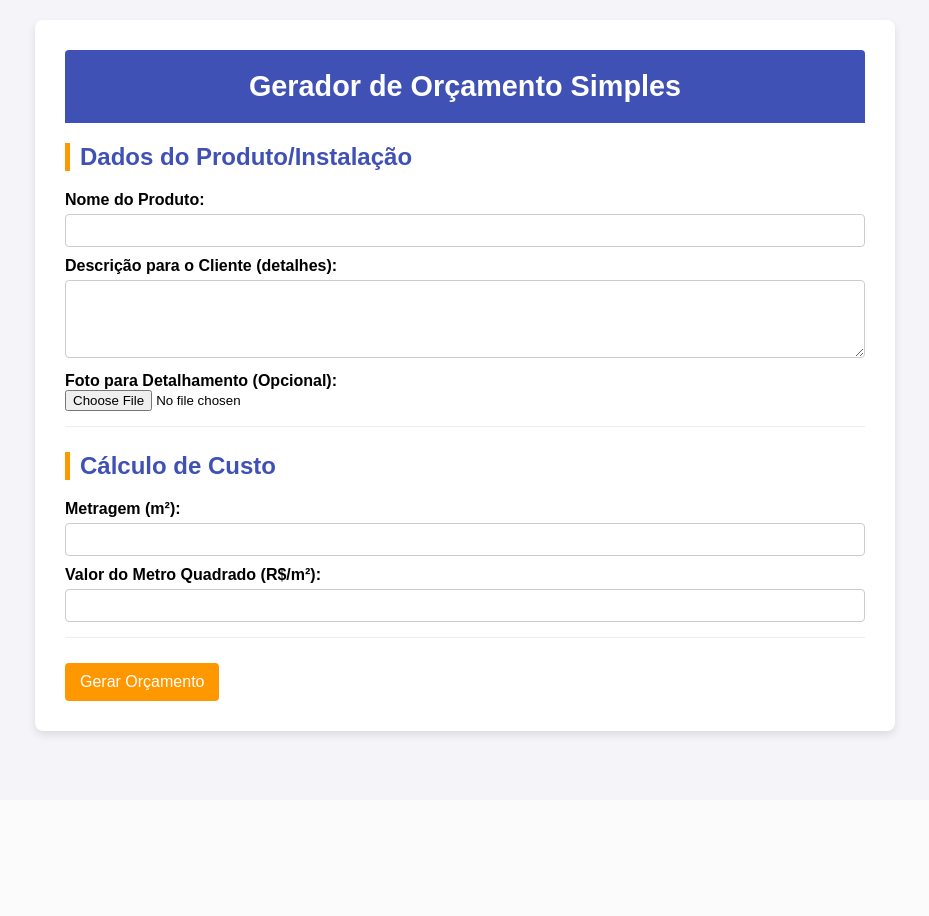
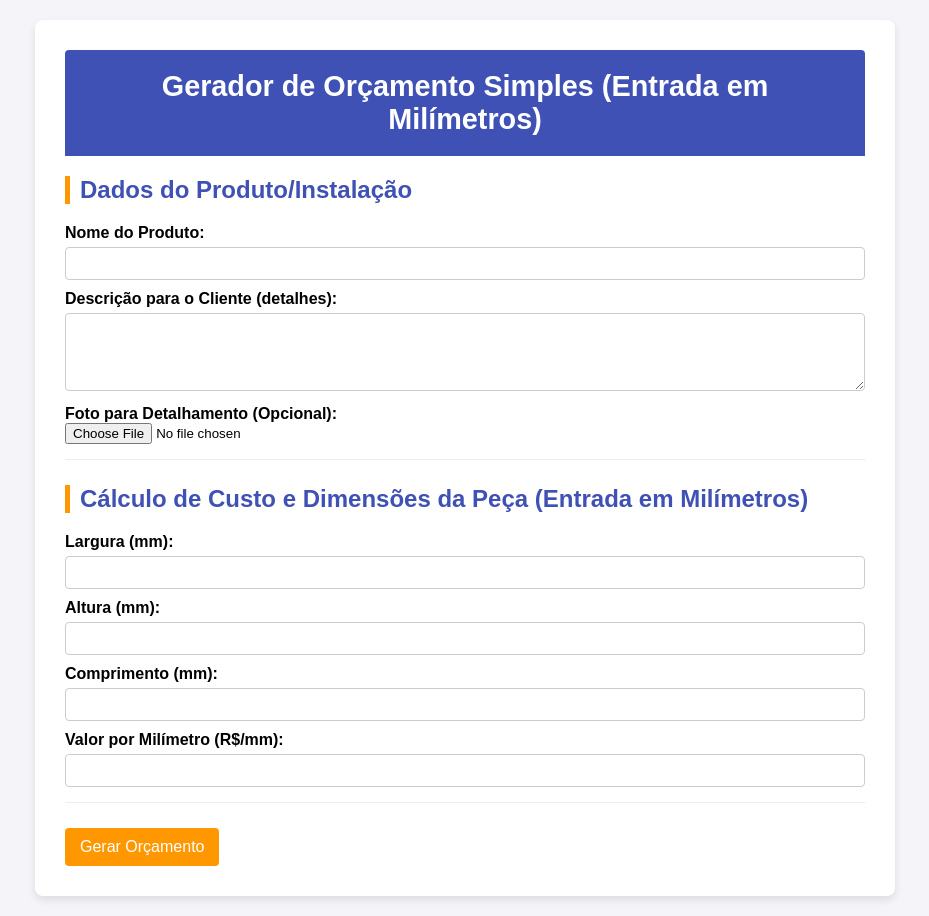
Before and after one commit to TLuiza/Sistema-de-Orcamento-, a Flask app: page / in a window 1280 px wide. Shown: the whole page, without its empty margins (175-1104 px from the left). Before the commit the page ends 738 px from the top, so only its background shows below. Run offline with Flask 3, Linux system fonts and the light colour scheme.

Commit message:
Atualiza calculo para milimetros (mm) e simplifica HTML

```diff
--- a/app.py
+++ b/app.py
@@ -1,4 +1,4 @@
-# app.py
+# app.py (CÓDIGO COMPLETO FINAL COM CÁLCULO 3D CORRIGIDO)
 
 from flask import Flask, render_template, request, redirect, url_for
 import os
@@ -7,12 +7,10 @@ from datetime import datetime
 
 # --- CONFIGURAÇÃO E FILTRO DE DATA ---
 
-# Cria um filtro para usar a data de hoje no HTML
 def today_filter(date_str):
     return datetime.now().strftime('%d/%m/%Y')
 
 app = Flask(__name__)
-# Registra o filtro 'today' para podermos usá-lo no template HTML
 app.jinja_env.filters['today'] = today_filter
 
 # Configura a pasta onde as imagens enviadas serão salvas.
@@ -22,60 +20,73 @@ app.config['UPLOAD_FOLDER'] = UPLOAD_FOLDER
 # Tipos de arquivos permitidos
 ALLOWED_EXTENSIONS = {'png', 'jpg', 'jpeg', 'gif'}
 
-# Função para verificar se a extensão do arquivo é permitida
 def allowed_file(filename):
     return '.' in filename and \
            filename.rsplit('.', 1)[1].lower() in ALLOWED_EXTENSIONS
 
 # --- ROTAS DA APLICAÇÃO ---
 
-# Rota da Página Inicial (o Formulário)
 @app.route('/', methods=['GET', 'POST'])
 def formulario():
     if request.method == 'GET':
-        # Se for GET, apenas mostra o formulario.html
         return render_template('formulario.html')
 
     if request.method == 'POST':
         # 1. Coleta os dados do formulário
         nome_produto = request.form.get('nome_produto')
         descricao = request.form.get('descricao')
-        metragem = request.form.get('metragem')
-        valor_m2 = request.form.get('valor_m2')
+
+        # COLETANDO AS NOVAS VARIÁVEIS DO FORMULÁRIO (NENHUMA VARIÁVEL 'METRAGEM' AQUI)
+        largura = request.form.get('largura')
+        altura = request.form.get('altura')
+        comprimento = request.form.get('comprimento')
+        valor_m = request.form.get('valor_m')
+
         file = request.files.get('foto')
 
         # 2. Valida e salva o arquivo de imagem
         filename = None
-        # O try/except garante que a aplicação não quebre se o usuário não enviar uma imagem
         try:
             if file and allowed_file(file.filename):
                 filename = secure_filename(file.filename)
+                os.makedirs(app.config['UPLOAD_FOLDER'], exist_ok=True)
                 file.save(os.path.join(app.config['UPLOAD_FOLDER'], filename))
         except Exception as e:
             print(f"Erro ao salvar arquivo: {e}")
 
-        # 3. Realiza o Cálculo do Orçamento
+        # 3. Realiza o Cálculo do Orçamento: L * A * C * V/m
+        valor_total = "Erro no cálculo: Verifique as dimensões e o Valor por Metro."
+        volume = None
+
         try:
-            m = float(metragem)
-            v = float(valor_m2)
-            valor_total = m * v
+            # Converte os campos recém-coletados
+            l = float(largura)
+            a = float(altura)
+            c = float(comprimento)
+            v = float(valor_m)
+
+            volume = l * a * c
+            valor_total = volume * v
+
         except ValueError:
-            valor_total = "Erro no cálculo: Verifique a metragem e o valor."
-            m, v = metragem, valor_m2
+            # Caso algum campo não seja um número
+            l, a, c, v = largura, altura, comprimento, valor_m
 
         # 4. Envia os dados para a página de orçamento
         return render_template(
             'orcamento.html',
             nome=nome_produto,
             descricao=descricao,
-            metragem=m,
-            valor_m2=v,
+            largura=largura,
+            altura=altura,
+            comprimento=comprimento,
+            volume=volume if isinstance(volume, (int, float)) else None,
+            valor_m=valor_m,
             valor_total=valor_total,
             caminho_foto=os.path.join(UPLOAD_FOLDER, filename) if filename else None
         )
 
 
-# --- EXECUÇÃO DA APLICAÇÃO ---
+# --- EXECUÇÃO DA APLicação ---
 if __name__ == '__main__':
-    # Roda o servidor web
     app.run(debug=True)
--- a/static/styles.css
+++ b/static/styles.css
@@ -17,7 +17,7 @@ body {
 
 /* Estilo do Cabeçalho */
 .header {
-    background-color: #3f51b5; /* Azul que combina com 'instalações' */
+    background-color: #3f51b5; /* Azul de instalações */
     color: white;
     padding: 20px;
     text-align: center;
@@ -79,7 +79,7 @@ button:hover {
     display: flex;
     gap: 20px;
     margin-top: 15px;
-    flex-wrap: wrap; /* Garante que quebre a linha em telas menores */
+    flex-wrap: wrap;
 }
 
 .produto-info {
@@ -106,5 +106,4 @@ button:hover {
     color: #3f51b5;
     font-weight: bold;
     padding-top: 15px;
-    border-top: 2px solid #3f51b5;
-}
+    border-top: 2px solid #3f51b5
--- a/templates/formulario.html
+++ b/templates/formulario.html
@@ -2,13 +2,13 @@
 <html lang="pt-BR">
 <head>
     <meta charset="UTF-8">
-    <title>Gerador de Orçamento - Instalações</title>
+    <title>Gerador de Orçamento - Milímetros</title>
     <link rel="stylesheet" href="{{ url_for('static', filename='styles.css') }}">
 </head>
 <body>
     <div class="container">
         <div class="header">
-            <h1>Gerador de Orçamento Simples</h1>
+            <h1>Gerador de Orçamento Simples (Entrada em Milímetros)</h1>
         </div>
 
         <form method="POST" enctype="multipart/form-data">
@@ -26,12 +26,19 @@
             </div>
 
             <div class="section">
-                <h2>Cálculo de Custo</h2>
-                <label for="metragem">Metragem (m²):</label>
-                <input type="number" id="metragem" name="metragem" step="0.01" required>
+                <h2>Cálculo de Custo e Dimensões da Peça (Entrada em Milímetros)</h2>
 
-                <label for="valor_m2">Valor do Metro Quadrado (R$/m²):</label>
-                <input type="number" id="valor_m2" name="valor_m2" step="0.01" required>
+                <label for="largura">Largura (mm):</label>
+                <input type="number" id="largura" name="largura" required>
+
+                <label for="altura">Altura (mm):</label>
+                <input type="number" id="altura" name="altura" required>
+
+                <label for="comprimento">Comprimento (mm):</label>
+                <input type="number" id="comprimento" name="comprimento" required>
+
+                <label for="valor_mm">Valor por Milímetro (R$/mm):</label>
+                <input type="number" id="valor_mm" name="valor_mm" step="0.000001" required>
             </div>
 
             <button type="submit">Gerar Orçamento</button>
```
Also changed, not shown: templates/orcamento.html (+16 -3 lines).
